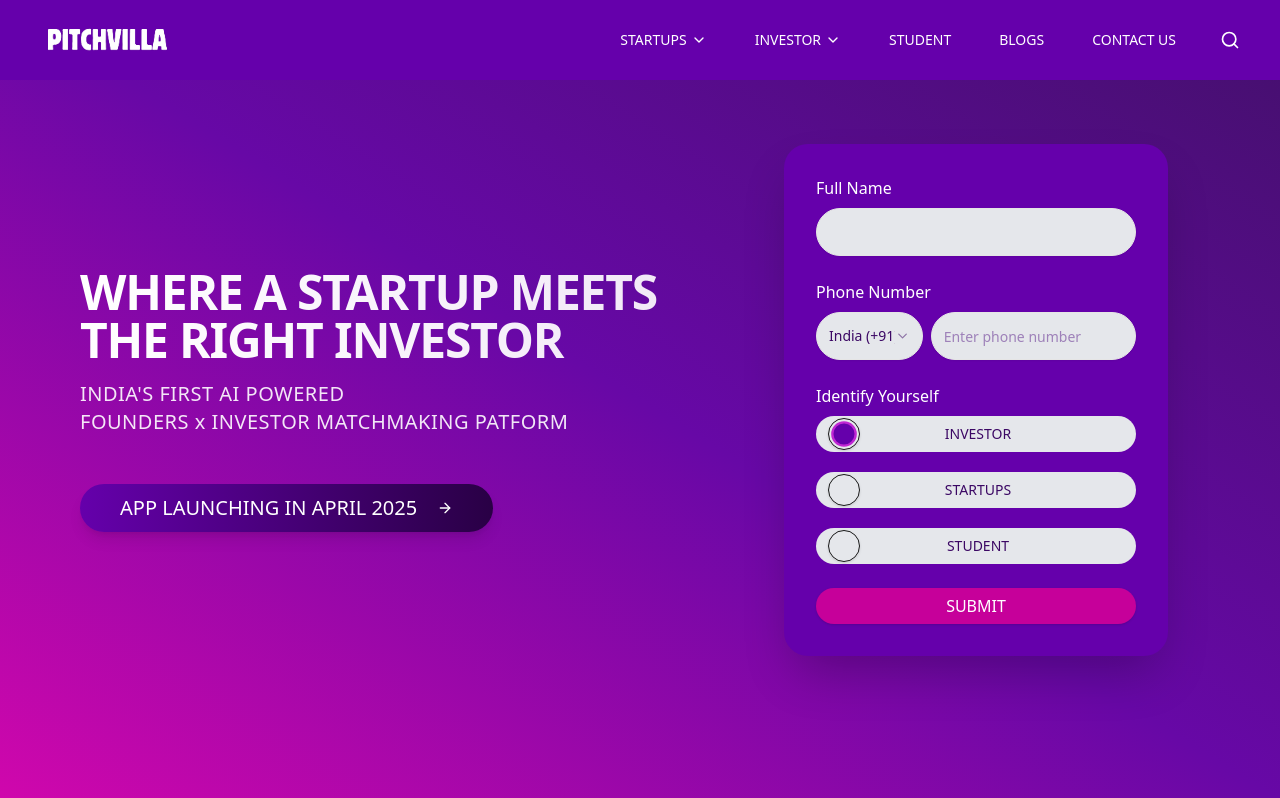
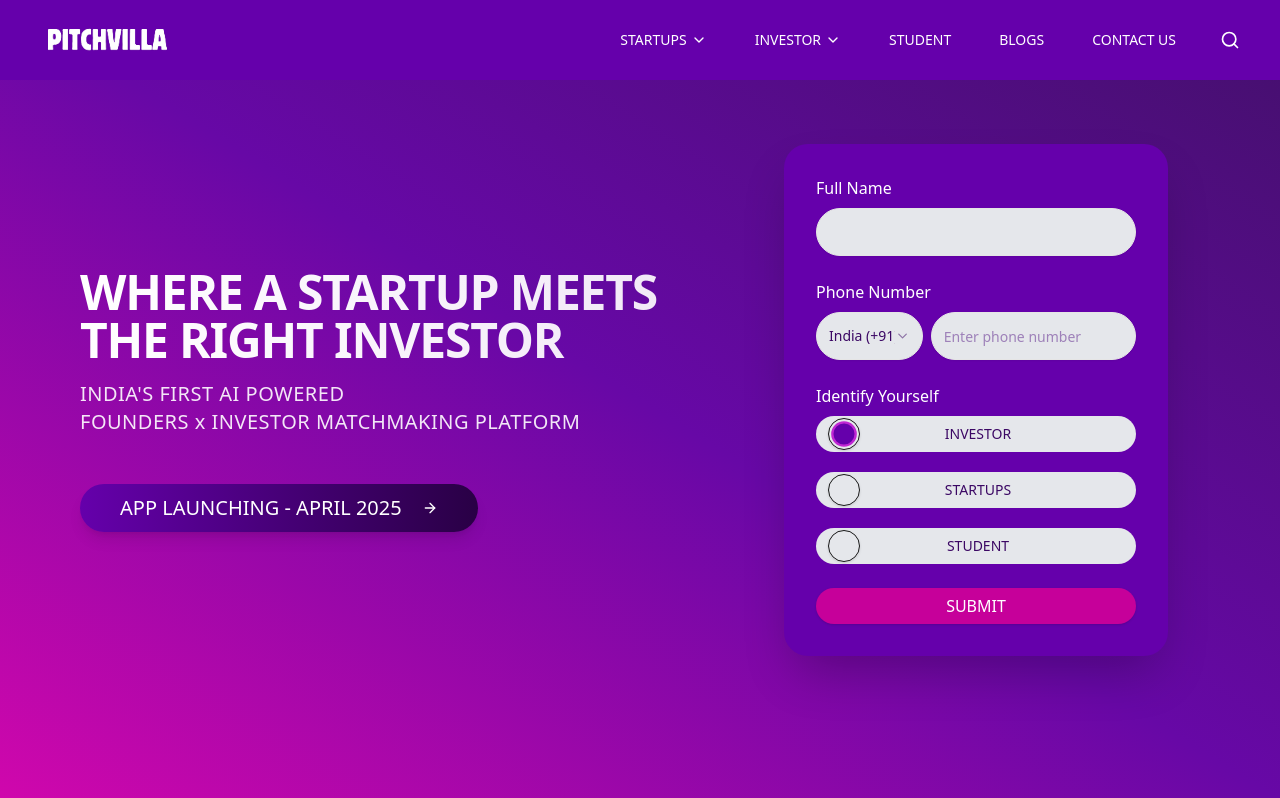
Before and after one commit to darshit890/pitchvilla-landing-page, a Next.js app: page / in a window 1280 px wide. Shown: the top 798 px of the page. Built offline with nearby package versions, Linux system fonts and the light colour scheme.

Commit message:
Update Hero.tsx

```diff
--- a/src/components/Hero.tsx
+++ b/src/components/Hero.tsx
@@ -104,7 +104,7 @@
             {/* Subheading with left alignment and fixed spacing */}
             <p className="mt-4 text-xl sm:text-1xl md:text-1xl text-white/90 font-medium tracking-wide">
               <span className="inline-block">INDIA&apos;S FIRST AI POWERED</span>
-              <span className="inline-block block">FOUNDERS x INVESTOR MATCHMAKING PATFORM</span>
+              <span className="inline-block block">FOUNDERS x INVESTOR MATCHMAKING PLATFORM</span>
             </p>
           </div>
 
@@ -114,7 +114,7 @@
               variant="outline"
               className="bg-gradient-to-r from-[#6500AB] to-[#290045] text-white border-none hover:opacity-90 transition-opacity rounded-full px-10 py-6 text-lg sm:text-xl font-medium shadow-lg group"
             >
-              <span>APP LAUNCHING IN APRIL 2025</span>
+              <span>APP LAUNCHING - APRIL 2025</span>
               <ArrowRight className="ml-3 h-6 w-6 group-hover:translate-x-2 transition-transform" />
             </Button>
           </div>
```
